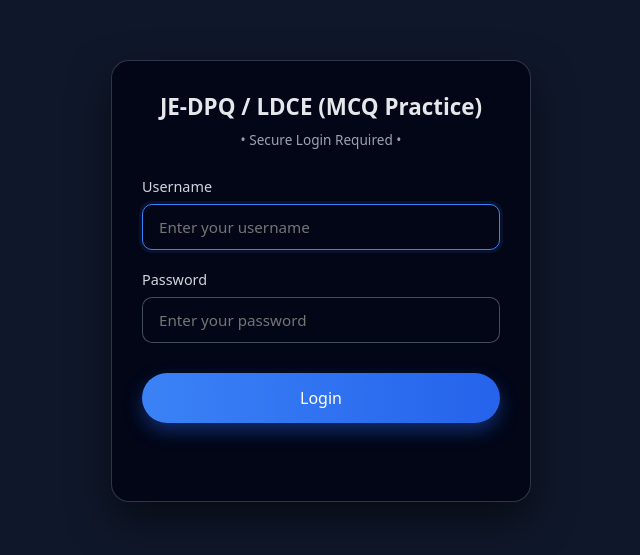
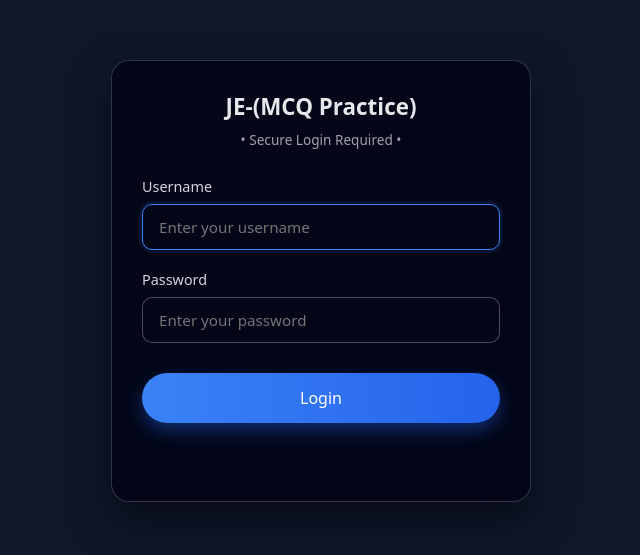
Before and after one commit to gobind0248/Je-dpq, a plain HTML site: page index.html in a window 1280 px wide. Shown: the part 119-674 px from the top of the page, without its empty margins (319-959 px from the left). Drawn offline with Linux system fonts and the light colour scheme.

Commit message:
Update index.html

```diff
--- a/index.html
+++ b/index.html
@@ -597,7 +597,7 @@
 <body>
   <!-- Login Screen -->
   <div class="login-container" id="login-container">
-    <div class="login-title">JE-DPQ / LDCE (MCQ Practice)</div>
+    <div class="login-title">JE-(MCQ Practice)</div>
     <div class="login-subtitle">• Secure Login Required •</div>
 
     <form class="login-form" id="login-form">
```
